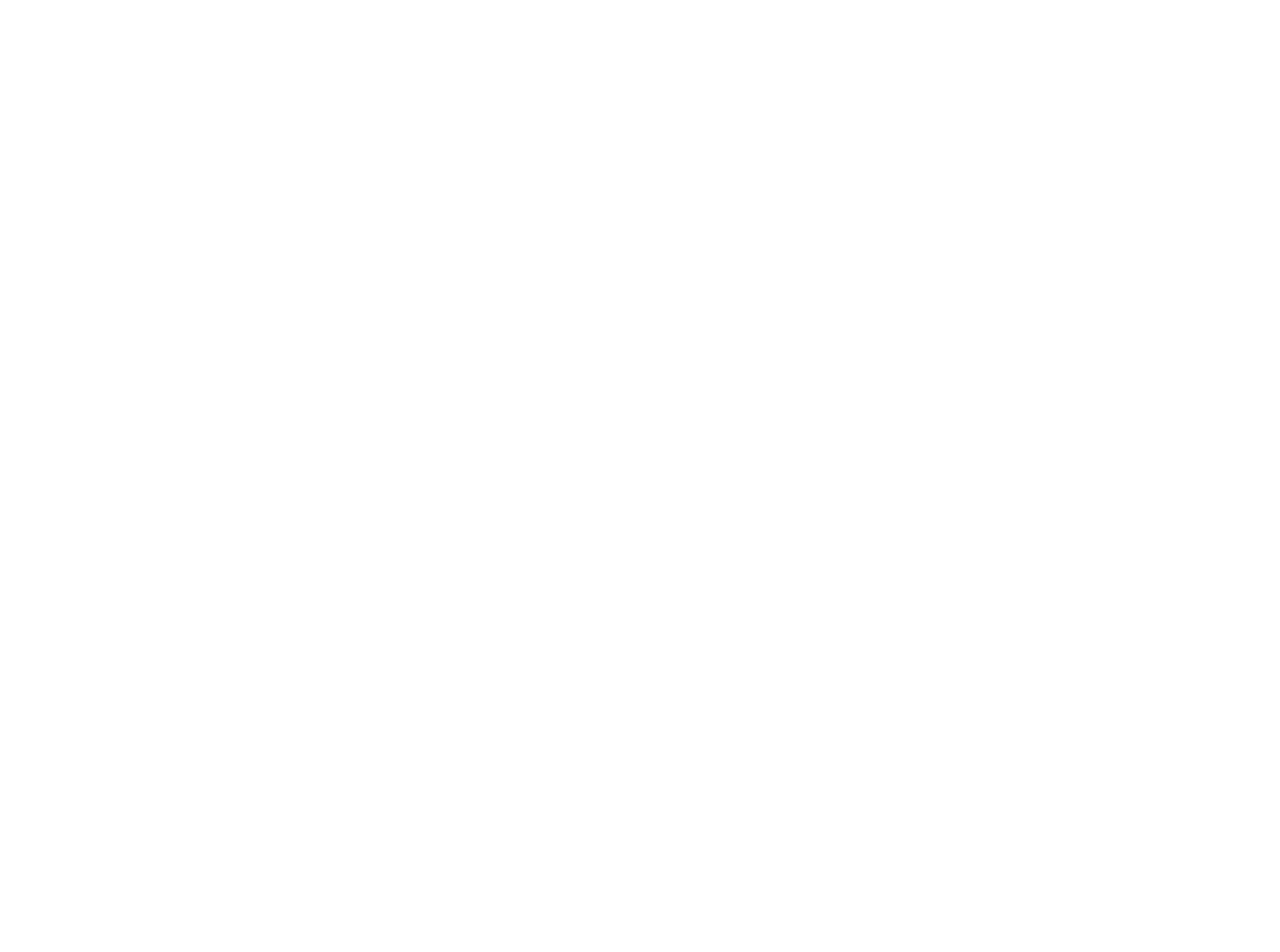
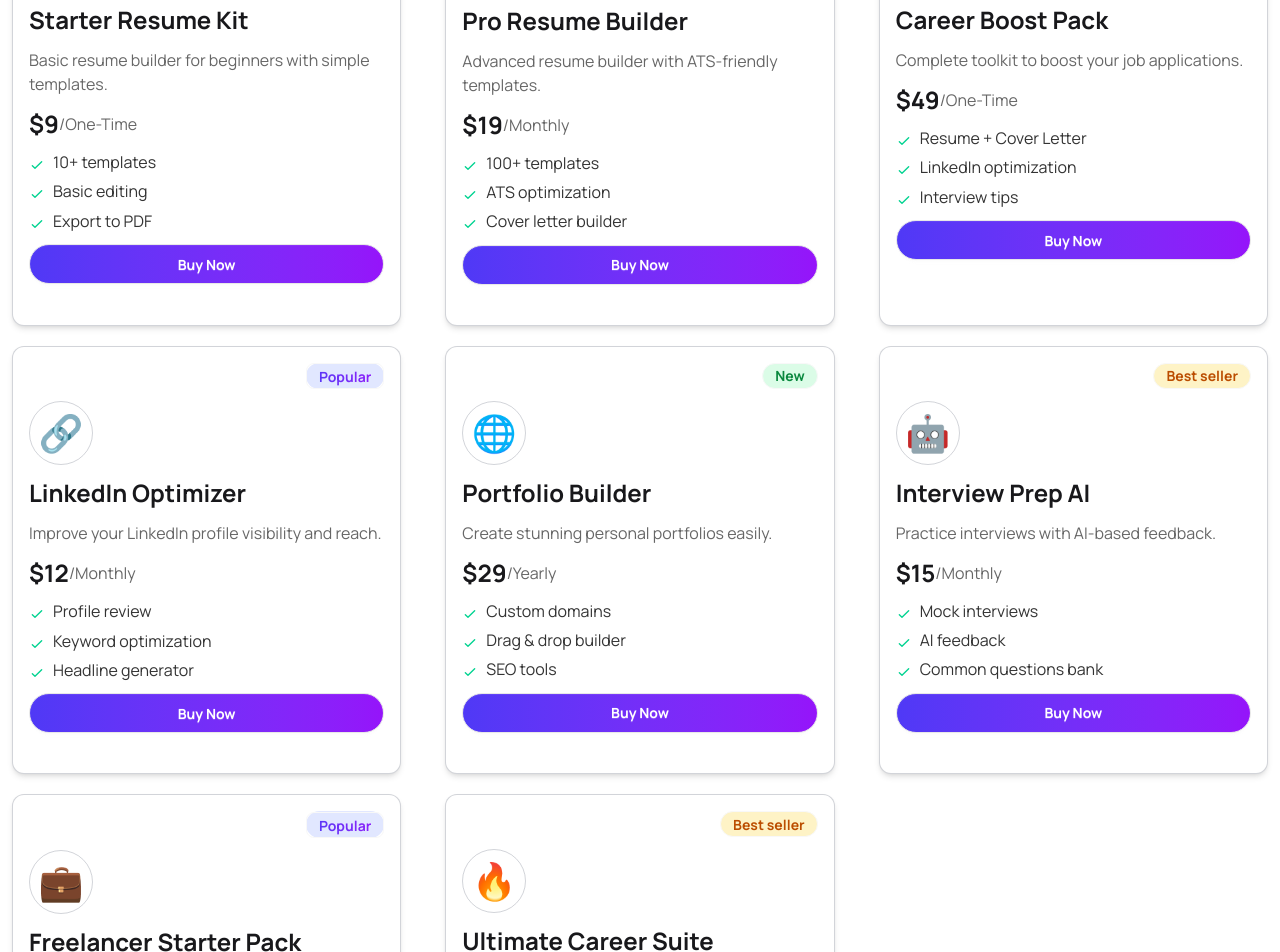
Before and after one commit to apurbochaki-lab/digital-tools-hub, a React (Vite) app: page / in a window 1280 px wide. Shown: the part 1240-2192 px from the top of the page. Before the commit the page ends 1093 px from the top, so only its background shows below. Built offline with nearby package versions, Linux system fonts and the light colour scheme.

Commit message:
Cards showed by fetching data & used dynamic and conditional styling

```diff
--- /dev/null
+++ b/public/data.json
@@ -0,0 +1,114 @@
+[
+    {
+        "id": 1,
+        "name": "Starter Resume Kit",
+        "description": "Basic resume builder for beginners with simple templates.",
+        "price": 9,
+        "period": "One-Time",
+        "tag": "New",
+        "features": [
+            "10+ templates",
+            "Basic editing",
+            "Export to PDF"
+        ],
+        "icon": "📄"
+    },
+    {
+        "id": 2,
+        "name": "Pro Resume Builder",
+        "description": "Advanced resume builder with ATS-friendly templates.",
+        "price": 19,
+        "period": "Monthly",
+        "tag": "Popular",
+        "features": [
+            "100+ templates",
+            "ATS optimization",
+            "Cover letter builder"
+        ],
+        "icon": "🧑‍💼"
+    },
+    {
+        "id": 3,
+        "name": "Career Boost Pack",
+        "description": "Complete toolkit to boost your job applications.",
+        "price": 49,
+        "period": "One-Time",
+        "tag": "Best seller",
+        "features": [
+            "Resume + Cover Letter",
+            "LinkedIn optimization",
+            "Interview tips"
+        ],
+        "icon": "🚀"
+    },
+    {
+        "id": 4,
+        "name": "LinkedIn Optimizer",
+        "description": "Improve your LinkedIn profile visibility and reach.",
+        "price": 12,
+        "period": "Monthly",
+        "tag": "Popular",
+        "features": [
+            "Profile review",
+            "Keyword optimization",
+            "Headline generator"
+        ],
+        "icon": "🔗"
+    },
+    {
+        "id": 5,
+        "name": "Portfolio Builder",
+        "description": "Create stunning personal portfolios easily.",
+        "price": 29,
+        "period": "Yearly",
+        "tag": "New",
+        "features": [
+            "Custom domains",
+            "Drag & drop builder",
+            "SEO tools"
+        ],
+        "icon": "🌐"
+    },
+    {
+        "id": 6,
+        "name": "Interview Prep AI",
+        "description": "Practice interviews with AI-based feedback.",
+        "price": 15,
+        "period": "Monthly",
+        "tag": "Best seller",
+        "features": [
+            "Mock interviews",
+            "AI feedback",
+            "Common questions bank"
+        ],
+        "icon": "🤖"
+    },
+    {
+        "id": 7,
+        "name": "Freelancer Starter Pack",
+        "description": "Everything you need to start freelancing.",
+        "price": 39,
+        "period": "One-Time",
+        "tag": "Popular",
+        "features": [
+            "Proposal templates",
+            "Client scripts",
+            "Gig optimization"
+        ],
+        "icon": "💼"
+    },
+    {
+        "id": 8,
+        "name": "Ultimate Career Suite",
+        "description": "All-in-one solution for job seekers and professionals.",
+        "price": 99,
+        "period": "Yearly",
+        "tag": "Best seller",
+        "features": [
+            "All features included",
+            "Priority support",
+            "Unlimited exports"
+        ],
+        "icon": "🔥"
+    }
+]
--- a/src/App.jsx
+++ b/src/App.jsx
@@ -1,19 +1,29 @@
+import { Suspense } from 'react'
 import './App.css'
 import Banner from './Components/Header/Banner'
 import NavBar from './Components/Header/NavBar'
+import Products from './Components/Main/CardsSection/Products'
 import InfoStrip from './Components/Main/InfoStrip'
 import TabSection from './Components/Main/TabSection'
 
+const productsData = async () => {
+  const res = await fetch("/data.json");
+  return res.json();
+}
+
 function App() {
+  const productsPromise = productsData()
 
   return (
     <>
       <NavBar></NavBar>
       <Banner></Banner>
       <InfoStrip></InfoStrip>
+      <TabSection></TabSection>
 
-      <TabSection></TabSection>
-      <div>hi</div>
+      <Suspense fallback={"Loading..."}>
+        <Products productsPromise={productsPromise}></Products>
+      </Suspense>
     </>
   )
 }
--- /dev/null
+++ b/src/Components/Main/CardsSection/ProductCard.jsx
@@ -0,0 +1,49 @@
+import React from 'react';
+
+const ProductCard = ({ product }) => {
+    // console.log(product)
+    const { tag, icon, name, description, price, period, features } = product;
+
+    return (
+        <section>
+            <div key={product.id} className="card m-3 rounded-xl bg-base-100 shadow-md border border-gray-500/30 h-full">
+                <div className="p-4 space-y-3">
+                    <div className="flex justify-end">
+                        {/* Nested Ternary Operator */}
+                        {tag === 'New'
+                            ? <span className="badge badge-md bg-[#DBFCE7] text-[#0A883E] font-bold p-3 rounded-full">{tag}</span>
+                            // 2nd Condition
+                            : tag === 'Popular'
+                                ? <div className='bg-[#E1E7FF] rounded-full'>
+                                    <span className="badge badge-md bg-linear-to-r from-[#4F39F6] to-[#9514FA] bg-clip-text text-transparent  font-bold p-3 ">{tag}</span>
+                                </div>
+                                : <span className="badge badge-md bg-[#FEF3C6] text-[#BB4D00] font-bold p-3 rounded-full">{tag}</span>}
+                    </div>
+
+                    <span className='border border-gray-500/30 w-16 h-16 flex justify-center items-center rounded-full'><h2 className='text-4xl'>{icon}</h2></span>
+                    <h2 className="text-2xl font-bold">{name}</h2>
+                    <p className=' text-black/60'>{description}</p>
+                    <div className='flex items-center'>
+                        <span className="text-2xl font-bold">${price}</span>
+                        <p className='text-black/60'>/{period}</p>
+                    </div>
+
+                    <ul className=" flex flex-col gap-2 text-xs">
+                        {
+                            features.map((feature, index) => <li key={index}>
+                                <svg xmlns="http://www.w3.org/2000/svg" className="size-4 me-2 inline-block text-success" fill="none" viewBox="0 0 24 24" stroke="currentColor"><path strokeLinecap="round" strokeLinejoin="round" strokeWidth="2" d="M5 13l4 4L19 7" /></svg>
+                                <span className='text-[16px] text-black/80'>{feature}</span>
+                            </li>)
+                        }
+
+                    </ul>
+                    <div className="">
+                        <button className="btn bg-linear-to-r from-[#4F39F6] to-[#9514FA] rounded-full text-white font-bold btn-block">Buy Now</button>
+                    </div>
+                </div>
+            </div>
+        </section>
+    );
+};
+
+export default ProductCard;
--- /dev/null
+++ b/src/Components/Main/CardsSection/Products.jsx
@@ -0,0 +1,20 @@
+import { use } from "react";
+import ProductCard from "./ProductCard";
+
+const Products = ({ productsPromise }) => {
+    const products = use(productsPromise)
+    // console.log(products)
+
+    return (
+        <section className="mt-8 container mx-auto">
+            <div className="grid grid-cols-1 md:grid-cols-2 lg:grid-cols-3 gap-5">
+                {
+                    products.map(product => <ProductCard key={product.id} product={product}></ProductCard>)
+                }
+            </div>
+
+        </section>
+    );
+};
+
+export default Products;
--- a/src/Components/Main/TabSection.jsx
+++ b/src/Components/Main/TabSection.jsx
@@ -17,7 +17,6 @@
                     aria-label="Products"
                     onClick={() => setActiveTab("product")}
                     defaultChecked />
-
                 <input
                     type="radio"
                     name="my_tabs_1"
```
